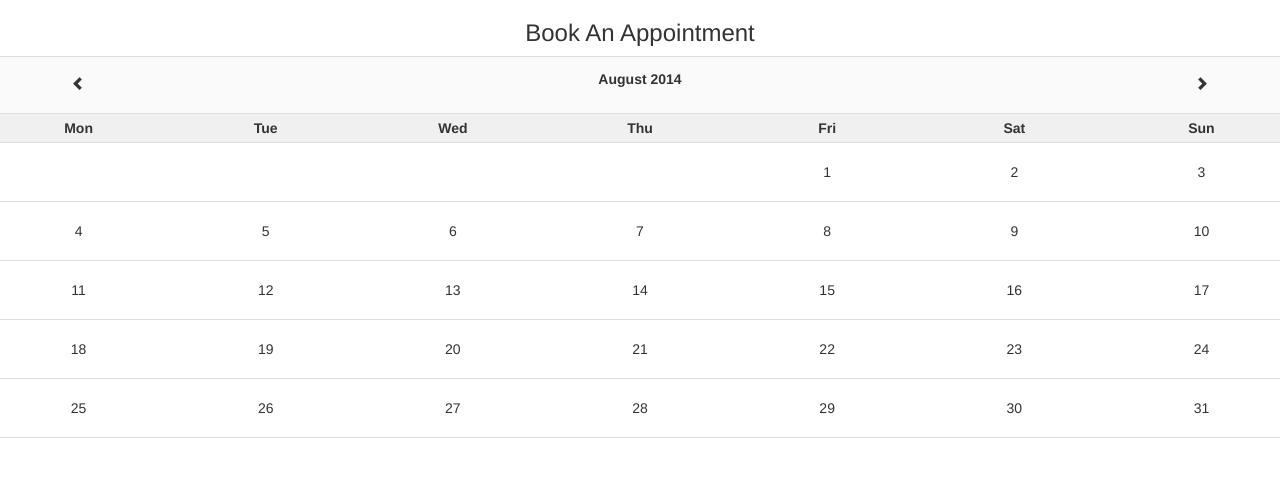
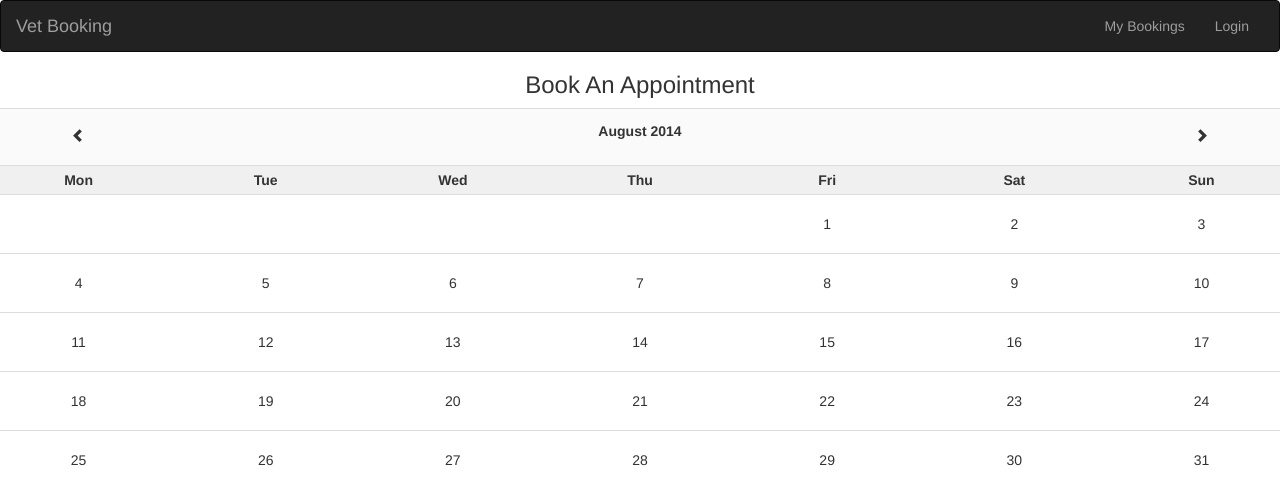
Before and after one commit to j2ali/Booking, a Django app: page / in a window 1280 px wide. Shown: the top 489 px of the page. Run offline with Django 3.2, Linux system fonts and the light colour scheme; parts of the project's set-up code (start-up, migrations or seed data) failed here and were passed over; some libraries are stand-ins or nearby versions.

Commit message:
added basic navigation bar

```diff
--- a/Templates/base.html
+++ b/Templates/base.html
@@ -24,6 +24,7 @@
     <script src="/static/script.js"></script>
 </head>
 <body>
+    {% include "nav.html" %}
     {% block content %} {% endblock content%}
 </body>
 </html>
--- /dev/null
+++ b/Templates/nav.html
@@ -0,0 +1,11 @@
+<nav class="navbar navbar-inverse" role="navigation">
+    <div class="container-fluid">
+        <div class="navbar-header">
+            <a class="navbar-brand" href="/">Vet Booking</a>
+        </div>
+        <ul class="nav navbar-nav pull-right">
+            <li><a href="#">My Bookings</a></li>
+            <li><a href="#">Login</a></li>
+        </ul>
+    </div>
+</nav>
```
